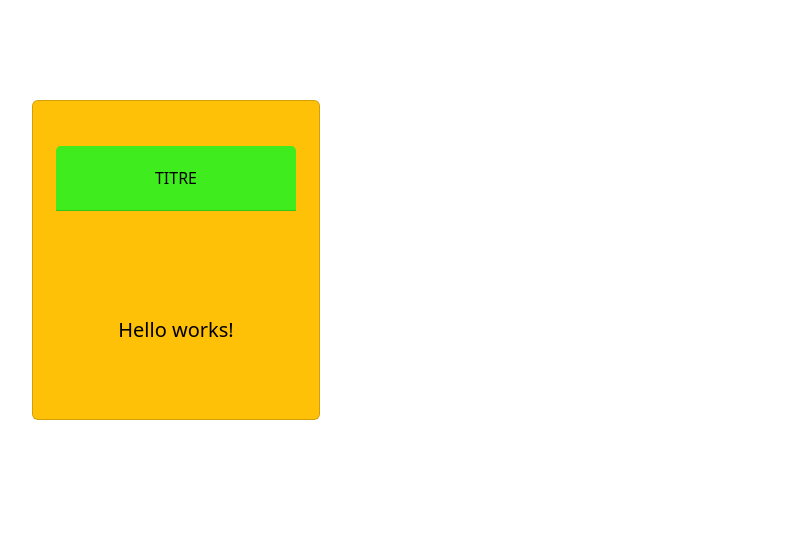
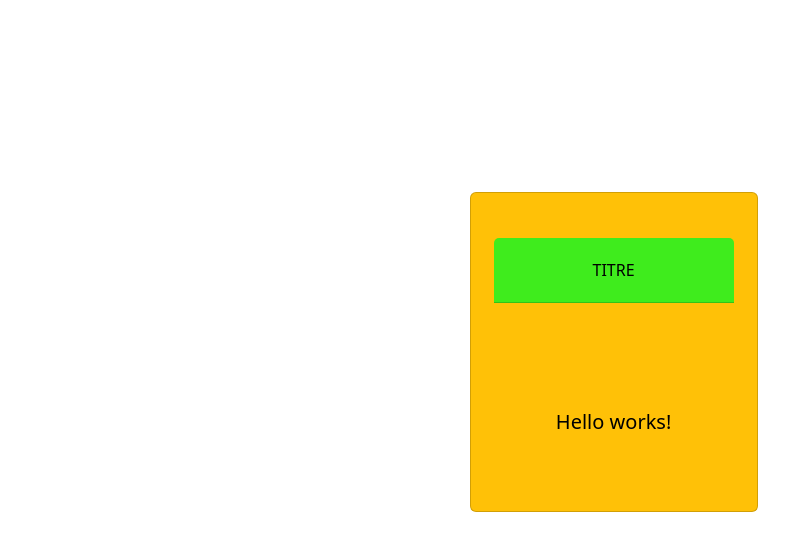
Before and after one commit to akramescheba/ghDistant, an Angular app: page / in a window 1280 px wide. Shown: the top 550 px of the page, without its empty margins (68-857 px from the left). Built offline with nearby package versions, Linux system fonts and the light colour scheme.

Commit message:
sauvegarde d’une base de donnée

```diff
--- a/src/app/constantes/constantes.component.scss
+++ b/src/app/constantes/constantes.component.scss
@@ -12,8 +12,9 @@ main {
 
     display: grid;
     place-items: center;
-    margin: 100px;
+    margin:15% 0 0 42%;
     height: 40vh;
+
 }
 
 p{
```
